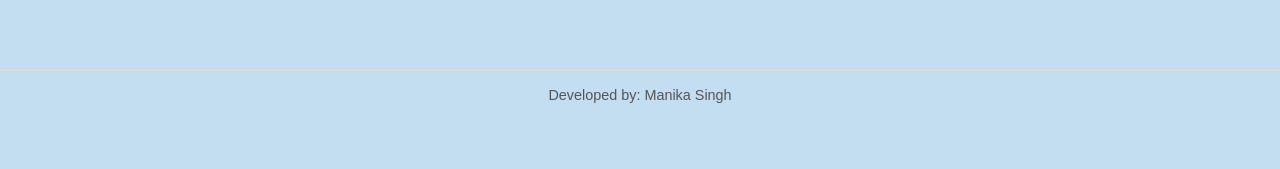
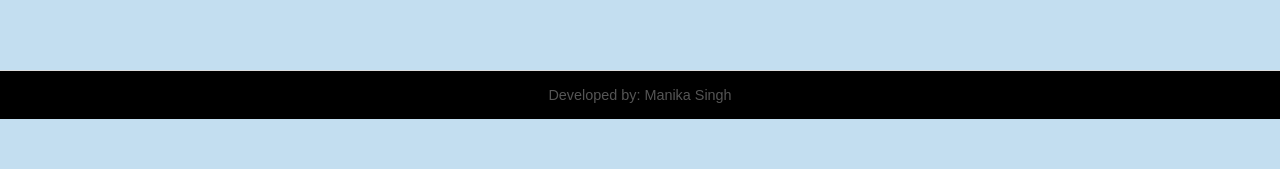
Before and after one commit to Manika2626/campusloop, a Next.js app: page /dashboard in a window 1280 px wide. Shown: the part 484-653 px from the top of the page. Built offline with nearby package versions, Linux system fonts and the light colour scheme; no server answers; the database is empty; sample sign-in values are in the browser's storage.

Commit message:
Update page.module.css

```diff
--- a/src/app/dashboard/page.module.css
+++ b/src/app/dashboard/page.module.css
@@ -124,6 +124,7 @@ transition: background 0.2s ease,color 0.2s ease,box-shadow 0.2s ease
 }
 
 .footer {
+  background-color:#000;
   width:100%;
   margin-top: 2rem;
   text-align: center;
```
